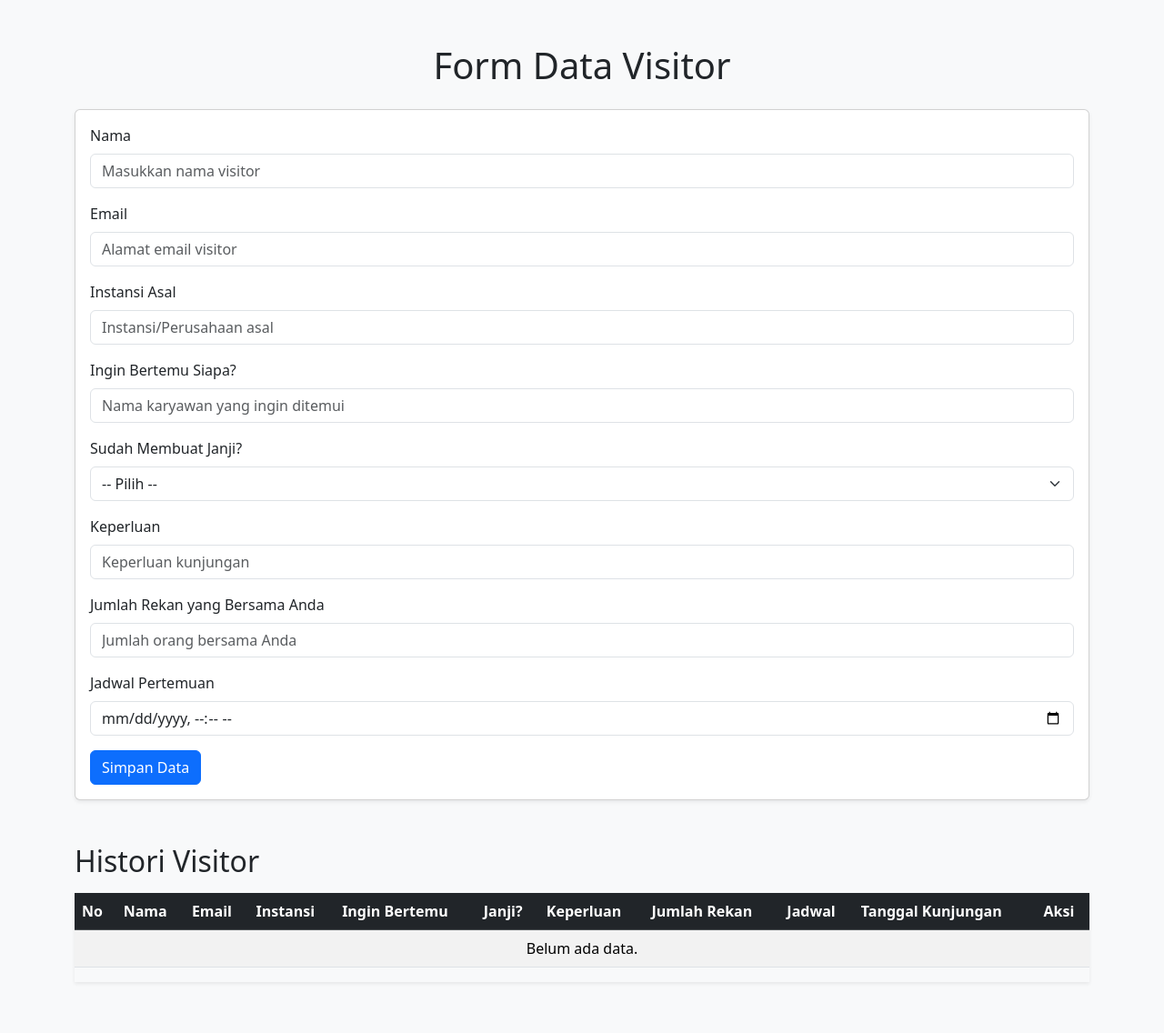
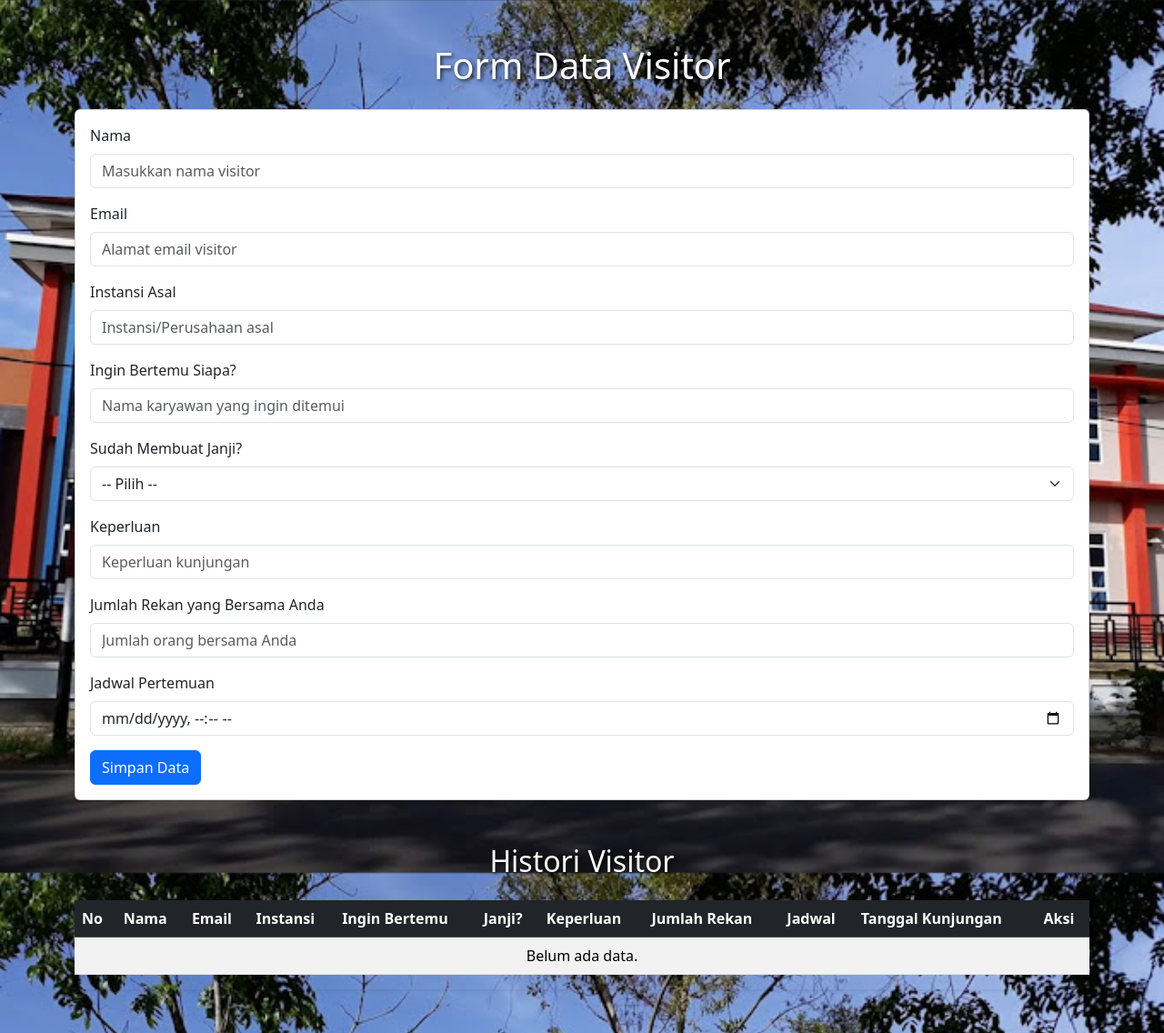
Before and after one commit to Hapid12/bpma-gatelog, a Node server app: page /visitor in a window 1280 px wide. Shown: the whole page at 91% size. Before the commit the page ends 1081 px from the top, so only its background shows below. Run offline with Node 20, Linux system fonts and the light colour scheme; data that the repository does not hold is empty; some libraries are stand-ins or nearby versions.

Commit message:
test tambahan background pada page visitor

```diff
--- a/views/visitor.ejs
+++ b/views/visitor.ejs
@@ -4,10 +4,21 @@
   <meta charset="UTF-8">
   <title>Visitor - BPMA GateLog</title>
   <link href="https://cdn.jsdelivr.net/npm/bootstrap@5.3.3/dist/css/bootstrap.min.css" rel="stylesheet">
+
+  <style>
+  body {
+    background-image: url("/bgwebsite.jpg");
+    background-size: cover;       /* atau 'contain', tergantung kebutuhan */
+    background-repeat: no-repeat;
+    background-position: center;
+    background-attachment: fixed; /* biar tetap di tempat saat scroll */
+  }
+</style>
+
 </head>
 <body class="bg-light">
   <div class="container py-5">
-    <h1 class="mb-4 text-center">Form Data Visitor</h1>
+    <h1 class="mb-4 text-center text-white" style="text-shadow: 2px 2px 4px rgba(0,0,0,0.7);">Form Data Visitor</h1>
 
     <!-- Form -->
     <div class="card mb-5 shadow-sm">
@@ -55,7 +66,7 @@
     </div>
 
 <!-- Tabel Histori Visitor -->
-<h2 class="mb-3">Histori Visitor</h2>
+<h2 class="mb-4 text-center text-white" style="text-shadow: 2px 2px 4px rgba(0,0,0,0.7);">Histori Visitor</h2>
 <div class="table-responsive shadow-sm">
   <table class="table table-striped table-hover">
     <thead class="table-dark">
```
Also changed, not shown: public/bgwebsite.jpg (renamed from public/unnamed.jpg).
